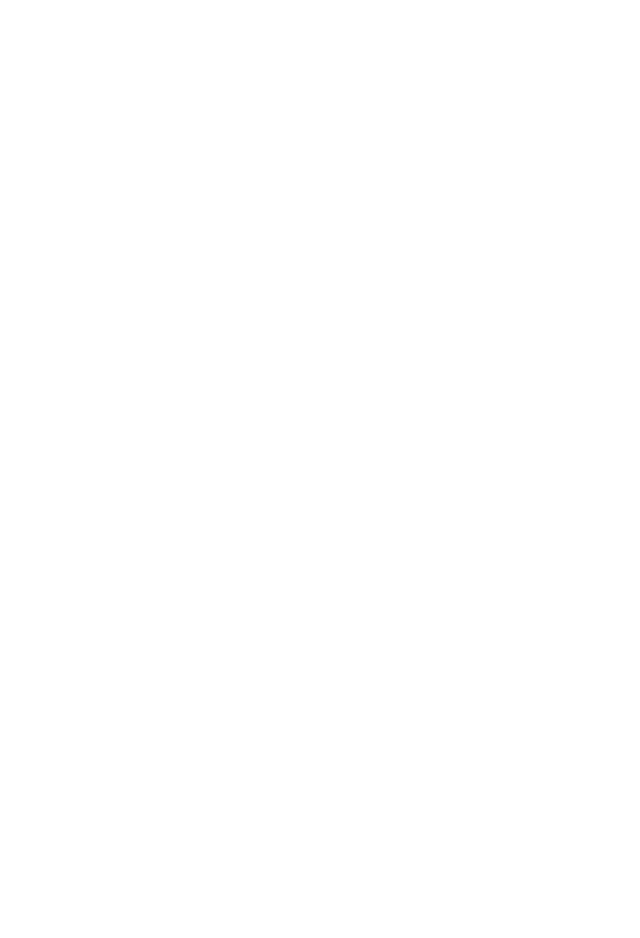
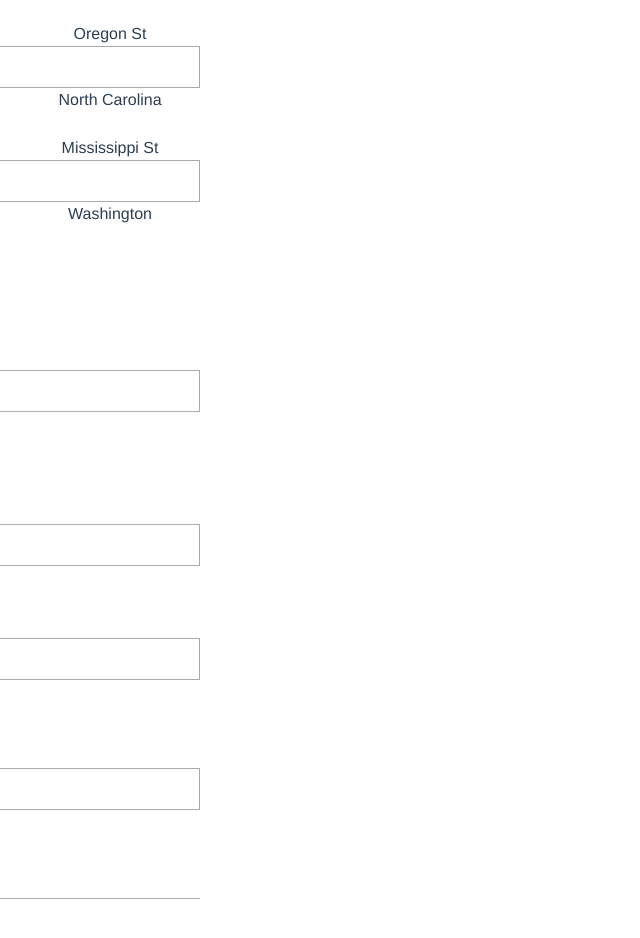
Before and after one commit to nwsm/omaha-pickem, a Vue app: page /Bracket/1 in a window 1280 px wide. Shown: the part 280-1218 px from the top of the page, without its empty margins (0-640 px from the left). Before the commit the page ends 800 px from the top, so only its background shows below. Built offline with nearby package versions, Linux system fonts and the light colour scheme; no server answers; the database is empty.

Commit message:
Way too much stuff

```diff
--- a/src/components/AuthReddit.vue
+++ b/src/components/AuthReddit.vue
@@ -5,6 +5,7 @@
 
 <script>
 import axios from 'axios'
+import api from '../services/api'
 export default {
   data: function() {
     return {
--- a/src/components/Bracket.vue
+++ b/src/components/Bracket.vue
@@ -1,35 +1,71 @@
 <template>
   <div>
-    <h2>Bracket</h2>
-    bracket id: {{bracket.id}}
-    <template v-for="data in bracket.data">
-      <div>{{data}}</div>
-    </template>
+    <b-container>
+      <b-row>
+        <b-col>
+          <router-link to='/ViewBrackets'><p>{{content}}</p></router-link>
+        </b-col>
+      </b-row>
+    </b-container>
+    <h2>Bracket: {{username}}</h2>
+    <b-button :disabled="page<=1" @click="page--"> &lt; </b-button>
+    <b-button :disabled="page>=3" @click="page++"> &gt; </b-button>
+    <div class="brackets">
+      <one v-show="page==1" :initialGames="bracketOne" :editable="false"></one>
+      <two v-show="page==2" :initialGames="bracketTwo" :editable="false"></two>
+      <final v-show="page==3" :initialWinner="bracketFinal" :editable="false"></final>
+    </div>
   </div>
 </template>
 
 <script>
+import firebase from 'firebase'
+import one from './One.vue'
+import two from './Two.vue'
+import final from './Final.vue'
+import api from '../services/api'
 export default {
+  props:['bracketId'],
+  components:{
+    one,two,final
+  },
   name: 'Bracket',
-  props: {
-    bracket: {
-
-    }
+  mounted: function() {
+    var vm = this
+    api.getBracket(this.bracketId).then(function(r){
+      if(r){
+        vm.bracketOne = r.data.bracketOne
+        vm.bracketTwo = r.data.bracketTwo
+        vm.bracketFinal = r.data.bracketFinal
+        vm.bracketId = r.id
+        vm.$store.commit('setBracketOneWinner',vm.bracketOne[5].winner)
+        vm.$store.commit('setBracketTwoWinner',vm.bracketTwo[5].winner)
+        vm.username = r.data.username
+      }
+    })
   },
   data () {
     return {
-
+      content: 'View All Brackets',
+      page: 1,
+      bracketOne: [{winner:null,loser:null},{winner:null,loser:null},{winner:null,loser:null},{winner:null,loser:null},{winner:null,loser:null},{winner:null,loser:null}],
+      bracketTwo: [{winner:null,loser:null},{winner:null,loser:null},{winner:null,loser:null},{winner:null,loser:null},{winner:null,loser:null},{winner:null,loser:null}],
+      bracketFinal: null,
+      username: null
     }
   },
-  mounted: function() {
+  methods: {
 
   },
-  methods: {
+  computed: {
 
   }
 }
 </script>
 
-<style>
-
+<!-- Add "scoped" attribute to limit CSS to this component only -->
+<style scoped>
+.brackets{
+  padding-top: 2em;
+}
 </style>
--- a/src/components/Final.vue
+++ b/src/components/Final.vue
@@ -5,18 +5,18 @@
         <ul>
             <li>&nbsp;</li>
 
-            <li class="game game-top teamHover" @click="top">{{$store.state.bracketOneWinner}}</li>
+            <li class="game game-top teamHover" @click="top">{{$store.state.bracketOneWinner}}&nbsp;</li>
 
             <li>&nbsp;</li>
 
-            <li class="game game-bottom teamHover" @click="bottom">{{$store.state.bracketTwoWinner}}</li>
+            <li class="game game-bottom teamHover" @click="bottom">{{$store.state.bracketTwoWinner}}&nbsp;</li>
 
             <li>&nbsp;</li>
         </ul>
         <ul>
             <li>&nbsp;</li>
 
-            <li class="game game-bottom teamHover">{{winner}}&nbsp;</li>
+            <li class="game game-bottom teamHover">{{unsynced ? null : winner}}&nbsp;</li>
 
             <li>&nbsp;</li>
         </ul>
@@ -27,16 +27,36 @@
 <script>
 export default {
   name: 'Final',
+  props: ['initialWinner','editable'],
   data: function() {
     return {
-      winner: null
+      winner: this.initialWinner
+    }
+  },
+  mounted: function(){
+
+  },
+  computed: {
+    unsynced: function(){
+      if(this.winner!=this.$store.state.bracketOneWinner&&this.winner!=this.$store.state.bracketTwoWinner)
+        this.winner=null
+    }
+  },
+  watch: {
+    initialWinner: function(v){
+      this.winner = v
     }
   },
   methods: {
+    em: function(){
+      this.$emit('update',this.winner)
+    },
     top: function(){
+      if(!this.editable) return
       this.winner=this.$store.state.bracketOneWinner
     },
     bottom: function(){
+      if(!this.editable) return
       this.winner=this.$store.state.bracketTwoWinner
     }
   }
--- a/src/components/Main.vue
+++ b/src/components/Main.vue
@@ -9,12 +9,12 @@
     </b-container>
     <h2>Your Bracket:</h2>
     <b-button :disabled="page<=1" @click="page--"> &lt; </b-button>
-    <b-button @click="save"> Save </b-button>
+    <b-button @click="save" :disabled="started"> Save</b-button>
     <b-button :disabled="page>=3" @click="page++"> &gt; </b-button>
     <div class="brackets">
-      <one v-show="page==1"></one>
-      <two v-show="page==2"></two>
-      <final v-show="page==3"></final>
+      <one v-show="page==1" @update="oneUpdate" :initialGames="bracketOne" :editable="true"></one>
+      <two v-show="page==2" @update="twoUpdate" :initialGames="bracketTwo" :editable="true"></two>
+      <final v-show="page==3" @update="finalUpdate" :initialWinner="bracketFinal" :editable="true"></final>
     </div>
   </div>
 </template>
@@ -24,24 +24,64 @@
 import one from './One.vue'
 import two from './Two.vue'
 import final from './Final.vue'
+import api from '../services/api'
 export default {
   components:{
     one,two,final
   },
   name: 'Main',
+  mounted: function() {
+    var vm = this
+    api.findBracket(this.$store.state.user.id).then(function(r){
+      if(r[0]){
+        vm.bracketOne = r[0].data.bracketOne
+        vm.bracketTwo = r[0].data.bracketTwo
+        vm.bracketFinal = r[0].data.bracketFinal
+        vm.bracketId = r[0].id
+        vm.$store.commit('setBracketOneWinner',vm.bracketOne[5].winner)
+        vm.$store.commit('setBracketTwoWinner',vm.bracketTwo[5].winner)
+      }
+    })
+  },
   data () {
     return {
       content: 'View All Brackets',
-      page: 1
+      page: 1,
+      bracketOne: [{winner:null,loser:null},{winner:null,loser:null},{winner:null,loser:null},{winner:null,loser:null},{winner:null,loser:null},{winner:null,loser:null}],
+      bracketTwo: [{winner:null,loser:null},{winner:null,loser:null},{winner:null,loser:null},{winner:null,loser:null},{winner:null,loser:null},{winner:null,loser:null}],
+      bracketFinal: null,
+      bracketId: null
+    }
+  },
+  computed: {
+    started() {
+      return Date.now() > 1529175600000
     }
   },
   methods: {
     save: function() {
+      var vm = this
+      this.$children[1].em();
+      this.$children[2].em();
+      this.$children[3].em();
+      api.postBracket({
+        bracketOne: vm.bracketOne,
+        bracketTwo: vm.bracketTwo,
+        bracketFinal: vm.bracketFinal,
+        uid: vm.$store.state.user.id,
+        username: vm.$store.state.user.name
+      },vm.bracketId);
 
+    },
+    oneUpdate: function(v){
+      this.bracketOne=v
+    },
+    twoUpdate: function(v){
+      this.bracketTwo=v
+    },
+    finalUpdate: function(v){
+      this.bracketFinal=v
     }
-  },
-  computed: {
-
   }
 }
 </script>
--- a/src/components/One.vue
+++ b/src/components/One.vue
@@ -5,15 +5,15 @@
         <ul>
             <li>&nbsp;</li>
 
-            <li class="game game-top teamHover" @click="ark">Oregon St</li>
+            <li class="game game-top teamHover" @click="ore">Oregon St</li>
             <li>&nbsp;</li>
-            <li class="game game-bottom teamHover" @click="tex">North Carolina</li>
+            <li class="game game-bottom teamHover" @click="nor">North Carolina</li>
 
             <li>&nbsp;</li>
 
-            <li class="game game-top teamHover" @click="tec">Mississippi St</li>
+            <li class="game game-top teamHover" @click="mis">Mississippi St</li>
             <li>&nbsp;</li>
-            <li class="game game-bottom teamHover" @click="flo">Washington</li>
+            <li class="game game-bottom teamHover" @click="was">Washington</li>
 
             <li>&nbsp;</li>
 
@@ -23,42 +23,42 @@
 
             <li>&nbsp;</li>
 
-            <li class="game game-top teamHover" @click="threeTop">{{loser1}}&nbsp;</li>
+            <li class="game game-top teamHover" @click="threeTop">{{games[0].loser}}&nbsp;</li>
             <li>&nbsp;</li>
-            <li class="game game-bottom teamHover" @click="threeBottom">{{loser2}}&nbsp;</li>
+            <li class="game game-bottom teamHover" @click="threeBottom">{{games[1].loser}}&nbsp;</li>
 
             <li>&nbsp;</li>
         </ul>
         <ul>
             <li>&nbsp;</li>
 
-            <li class="game game-top teamHover" @click="fourTop">{{winner1}}&nbsp;</li>
+            <li class="game game-top teamHover" @click="fourTop">{{games[0].winner}}&nbsp;</li>
             <li>&nbsp;</li>
-            <li class="game game-bottom teamHover" @click="fourBottom">{{winner2}}&nbsp;</li>
+            <li class="game game-bottom teamHover" @click="fourBottom">{{games[1].winner}}&nbsp;</li>
 
             <li>&nbsp;</li>
 
-            <li class="game game-top teamHover" @click="fiveTop">{{loser4}}&nbsp;</li>
+            <li class="game game-top teamHover" @click="fiveTop">{{games[3].loser}}&nbsp;</li>
             <li>&nbsp;</li>
-            <li class="game game-bottom teamHover" @click="fiveBottom">{{winner3}}&nbsp;</li>
+            <li class="game game-bottom teamHover" @click="fiveBottom">{{games[2].winner}}&nbsp;</li>
 
             <li>&nbsp;</li>
         </ul>
         <ul>
             <li>&nbsp;</li>
 
-            <li class="game game-top teamHover" @click="sixTop">{{winner4}}&nbsp;</li>
+            <li class="game game-top teamHover" @click="sixTop">{{games[3].winner}}</li>
 
             <li>&nbsp;</li>
 
-            <li class="game game-bottom teamHover" @click="sixBottom">{{winner5}}&nbsp;</li>
+            <li class="game game-bottom teamHover" @click="sixBottom">{{games[4].winner}}&nbsp;</li>
 
             <li>&nbsp;</li>
         </ul>
         <ul>
             <li>&nbsp;</li>
 
-            <li class="game game-bottom teamHover">{{winner6}}&nbsp;</li>
+            <li class="game game-bottom teamHover">{{games[5].winner}}&nbsp;</li>
 
             <li>&nbsp;</li>
         </ul>
@@ -69,66 +69,110 @@
 <script>
 export default {
   name: 'One',
+  props: ['initialGames','editable'],
   data: function() {
     return {
-      winner1: null,
-      loser1: null,
-      winner2: null,
-      loser2: null,
-      winner3: null,
-      loser3: null,
-      winner4: null,
-      loser4: null,
-      winner5: null,
-      loser5: null,
-      winner6: null,
-      loser6: null
+
     }
   },
+  mounted: function() {
+
+  },
+  computed: {
+    games: function(){
+      return this.initialGames
+    }
+  },
+
   methods: {
-    ark: function() {
-      this.loser1 = 'North Carolina'
-      this.winner1 = 'Oregon St'
+    em: function(){
+      this.$emit('update',this.games)
     },
-    tex: function() {
-      this.loser1 = 'Oregon St'
-      this.winner1 = 'North Carolina'
+    propLoss: function(team,start){
+      if(!team)
+        return
+      for(let i=start; i<this.games.length; i++){
+        if(this.games[i].winner==team)
+          this.games[i].winner=null
+        if(this.games[i].loser==team)
+          this.games[i].loser=null
+      }
     },
-    tec: function() {
-      this.loser2 = 'Washington'
-      this.winner2 = 'Mississippi St'
+    ore: function() {
+      if(!this.editable) return
+      this.propLoss('North Carolina',1)
+      this.propLoss('Oregon St',1)
+      this.games[0].loser = 'North Carolina'
+      this.games[0].winner = 'Oregon St'
     },
-    flo: function() {
-      this.loser2 = 'Mississippi St'
-      this.winner2 = 'Washington'
+    nor: function() {
+      if(!this.editable) return
+      this.propLoss('North Carolina',1)
+      this.propLoss('Oregon St',1)
+      this.games[0].loser = 'Oregon St'
+      this.games[0].winner = 'North Carolina'
+    },
+    mis: function() {
+      if(!this.editable) return
+      this.propLoss('Washington',2)
+      this.propLoss('Mississippi St',2)
+      this.games[1].loser = 'Washington'
+      this.games[1].winner = 'Mississippi St'
+    },
+    was: function() {
+      if(!this.editable) return
+      this.propLoss('Mississippi St',2)
+      this.propLoss('Washington',2)
+      this.games[1].loser = 'Mississippi St'
+      this.games[1].winner = 'Washington'
     },
     threeTop: function() {
-      this.winner3 = this.loser1
+      if(!this.editable) return
+      this.propLoss(this.games[2].winner,3)
+      this.propLoss(this.games[2].loser,3)
+      this.games[2].winner = this.games[0].loser
     },
     threeBottom: function() {
-      this.winner3 = this.loser2
+      if(!this.editable) return
+      this.propLoss(this.games[2].winner,3)
+      this.propLoss(this.games[2].loser,3)
+      this.games[2].winner = this.games[1].loser
     },
     fourTop: function() {
-      this.winner4 = this.winner1
-      this.loser4 = this.winner2
+      if(!this.editable) return
+      this.propLoss(this.games[3].winner,4)
+      this.propLoss(this.games[3].loser,4)
+      this.games[3].winner = this.games[0].winner
+      this.games[3].loser = this.games[1].winner
     },
     fourBottom: function() {
-      this.winner4 = this.winner2
-      this.loser4 = this.winner1
+      if(!this.editable) return
+      this.propLoss(this.games[3].winner,4)
+      this.propLoss(this.games[3].loser,4)
+      this.games[3].winner = this.games[1].winner
+      this.games[3].loser = this.games[0].winner
     },
     fiveTop: function() {
-      this.winner5 = this.loser4
+      if(!this.editable) return
+      this.propLoss(this.games[4].winner,4)
+      this.propLoss(this.games[4].loser,4)
+      this.games[4].winner = this.games[3].loser
     },
     fiveBottom: function() {
-      this.winner5 = this.winner3
+      if(!this.editable) return
+      this.propLoss(this.games[4].winner,4)
+      this.propLoss(this.games[4].loser,4)
+      this.games[4].winner = this.games[2].winner
     },
     sixTop: function() {
-      this.winner6 = this.winner4
-      this.$store.commit('setBracketOneWinner',this.winner6)
+      if(!this.editable) return
+      this.games[5].winner = this.games[3].winner
+      this.$store.commit('setBracketOneWinner',this.games[5].winner)
     },
     sixBottom: function() {
-      this.winner6 = this.winner5
-      this.$store.commit('setBracketOneWinner',this.winner6)
+      if(!this.editable) return
+      this.games[5].winner = this.games[4].winner
+      this.$store.commit('setBracketOneWinner',this.games[5].winner)
     }
   }
 }
--- a/src/components/Two.vue
+++ b/src/components/Two.vue
@@ -23,42 +23,42 @@
 
             <li>&nbsp;</li>
 
-            <li class="game game-top teamHover" @click="threeTop">{{loser1}}&nbsp;</li>
+            <li class="game game-top teamHover" @click="threeTop">{{games[0].loser}}&nbsp;</li>
             <li>&nbsp;</li>
-            <li class="game game-bottom teamHover" @click="threeBottom">{{loser2}}&nbsp;</li>
+            <li class="game game-bottom teamHover" @click="threeBottom">{{games[1].loser}}&nbsp;</li>
 
             <li>&nbsp;</li>
         </ul>
         <ul>
             <li>&nbsp;</li>
 
-            <li class="game game-top teamHover" @click="fourTop">{{winner1}}&nbsp;</li>
+            <li class="game game-top teamHover" @click="fourTop">{{games[0].winner}}&nbsp;</li>
             <li>&nbsp;</li>
-            <li class="game game-bottom teamHover" @click="fourBottom">{{winner2}}&nbsp;</li>
+            <li class="game game-bottom teamHover" @click="fourBottom">{{games[1].winner}}&nbsp;</li>
 
             <li>&nbsp;</li>
 
-            <li class="game game-top teamHover" @click="fiveTop">{{loser4}}&nbsp;</li>
+            <li class="game game-top teamHover" @click="fiveTop">{{games[3].loser}}&nbsp;</li>
             <li>&nbsp;</li>
-            <li class="game game-bottom teamHover" @click="fiveBottom">{{winner3}}&nbsp;</li>
+            <li class="game game-bottom teamHover" @click="fiveBottom">{{games[2].winner}}&nbsp;</li>
 
             <li>&nbsp;</li>
         </ul>
         <ul>
             <li>&nbsp;</li>
 
-            <li class="game game-top teamHover" @click="sixTop">{{winner4}}&nbsp;</li>
+            <li class="game game-top teamHover" @click="sixTop">{{games[3].winner}}&nbsp;</li>
 
             <li>&nbsp;</li>
 
-            <li class="game game-bottom teamHover" @click="sixBottom">{{winner5}}&nbsp;</li>
+            <li class="game game-bottom teamHover" @click="sixBottom">{{games[4].winner}}&nbsp;</li>
 
             <li>&nbsp;</li>
         </ul>
         <ul>
             <li>&nbsp;</li>
 
-            <li class="game game-bottom teamHover">{{winner6}}&nbsp;</li>
+            <li class="game game-bottom teamHover">{{games[5].winner}}&nbsp;</li>
 
             <li>&nbsp;</li>
         </ul>
@@ -68,67 +68,110 @@
 
 <script>
 export default {
-  name: 'Two',
+  name: 'One',
+  props: ['initialGames','editable'],
   data: function() {
     return {
-      winner1: null,
-      loser1: null,
-      winner2: null,
-      loser2: null,
-      winner3: null,
-      loser3: null,
-      winner4: null,
-      loser4: null,
-      winner5: null,
-      loser5: null,
-      winner6: null,
-      loser6: null
+
+    }
+  },
+  mounted: function() {
+
+  },
+  computed: {
+    games: function(){
+      return this.initialGames
     }
   },
   methods: {
+    em: function(){
+      this.$emit('update',this.games)
+    },
+    propLoss: function(team,start){
+      if(!team)
+        return
+      for(let i=start; i<this.games.length; i++){
+        if(this.games[i].winner==team)
+          this.games[i].winner=null
+        if(this.games[i].loser==team)
+          this.games[i].loser=null
+      }
+    },
     ark: function() {
-      this.loser1 = 'Texas'
-      this.winner1 = 'Arkansas'
+      if(!this.editable) return
+      this.propLoss('Texas',1)
+      this.propLoss('Arkansas',1)
+      this.games[0].loser = 'Texas'
+      this.games[0].winner = 'Arkansas'
     },
     tex: function() {
-      this.loser1 = 'Arkansas'
-      this.winner1 = 'Texas'
+      if(!this.editable) return
+      this.propLoss('Texas',1)
+      this.propLoss('Arkansas',1)
+      this.games[0].loser = 'Arkansas'
+      this.games[0].winner = 'Texas'
     },
     tec: function() {
-      this.loser2 = 'Florida'
-      this.winner2 = 'Texas Tech'
+      if(!this.editable) return
+      this.propLoss('Florida',2)
+      this.propLoss('Texas Tech',2)
+      this.games[1].loser = 'Florida'
+      this.games[1].winner = 'Texas Tech'
     },
     flo: function() {
-      this.loser2 = 'Texas Tech'
-      this.winner2 = 'Florida'
+      if(!this.editable) return
+      this.propLoss('Texas Tech',2)
+      this.propLoss('Florida',2)
+      this.games[1].loser = 'Texas Tech'
+      this.games[1].winner = 'Florida'
     },
     threeTop: function() {
-      this.winner3 = this.loser1
+      if(!this.editable) return
+      this.propLoss(this.games[2].winner,3)
+      this.propLoss(this.games[2].loser,3)
+      this.games[2].winner = this.games[0].loser
     },
     threeBottom: function() {
-      this.winner3 = this.loser2
+      if(!this.editable) return
+      this.propLoss(this.games[2].winner,3)
+      this.propLoss(this.games[2].loser,3)
+      this.games[2].winner = this.games[1].loser
     },
     fourTop: function() {
-      this.winner4 = this.winner1
-      this.loser4 = this.winner2
+      if(!this.editable) return
+      this.propLoss(this.games[3].winner,4)
+      this.propLoss(this.games[3].loser,4)
+      this.games[3].winner = this.games[0].winner
+      this.games[3].loser = this.games[1].winner
     },
     fourBottom: function() {
-      this.winner4 = this.winner2
-      this.loser4 = this.winner1
+      if(!this.editable) return
+      this.propLoss(this.games[3].winner,4)
+      this.propLoss(this.games[3].loser,4)
+      this.games[3].winner = this.games[1].winner
+      this.games[3].loser = this.games[0].winner
     },
     fiveTop: function() {
-      this.winner5 = this.loser4
+      if(!this.editable) return
+      this.propLoss(this.games[4].winner,4)
+      this.propLoss(this.games[4].loser,4)
+      this.games[4].winner = this.games[3].loser
     },
     fiveBottom: function() {
-      this.winner5 = this.winner3
+      if(!this.editable) return
+      this.propLoss(this.games[4].winner,4)
+      this.propLoss(this.games[4].loser,4)
+      this.games[4].winner = this.games[2].winner
     },
     sixTop: function() {
-      this.winner6 = this.winner4
-      this.$store.commit('setBracketTwoWinner',this.winner6)
+      if(!this.editable) return
+      this.games[5].winner = this.games[3].winner
+      this.$store.commit('setBracketTwoWinner',this.games[5].winner)
     },
     sixBottom: function() {
-      this.winner6 = this.winner5
-      this.$store.commit('setBracketTwoWinner',this.winner6)
+      if(!this.editable) return
+      this.games[5].winner = this.games[4].winner
+      this.$store.commit('setBracketTwoWinner',this.games[5].winner)
     }
   }
 }
--- a/src/components/ViewBrackets.vue
+++ b/src/components/ViewBrackets.vue
@@ -1,8 +1,10 @@
 <template>
   <div>
+    <router-link to='/Main'><p>Your Bracket</p></router-link>
     <h2>All Brackets</h2>
     <template v-for="bracket in brackets">
-      <router-link :to="{ name: 'Bracket', params: {bracket: bracket } }">{{bracket.data.f3 ? bracket.data.f3 : bracket.data.f2}}</router-link>
+      <router-link :to="{ name: 'Bracket', params: {bracketId: bracket.id } }">{{bracket.data.username}}: {{bracket.data.bracketFinal}}</router-link>
+      <br>
     </template>
   </div>
 </template>
--- a/src/router/index.js
+++ b/src/router/index.js
@@ -38,7 +38,7 @@
       component: ViewBrackets
     },
     {
-      path: '/Bracket/:bracket',
+      path: '/Bracket/:bracketId',
       name: 'Bracket',
       component: Bracket,
       props: true
```
Also changed, not shown: src/services/api.js (+33 -0 lines).
